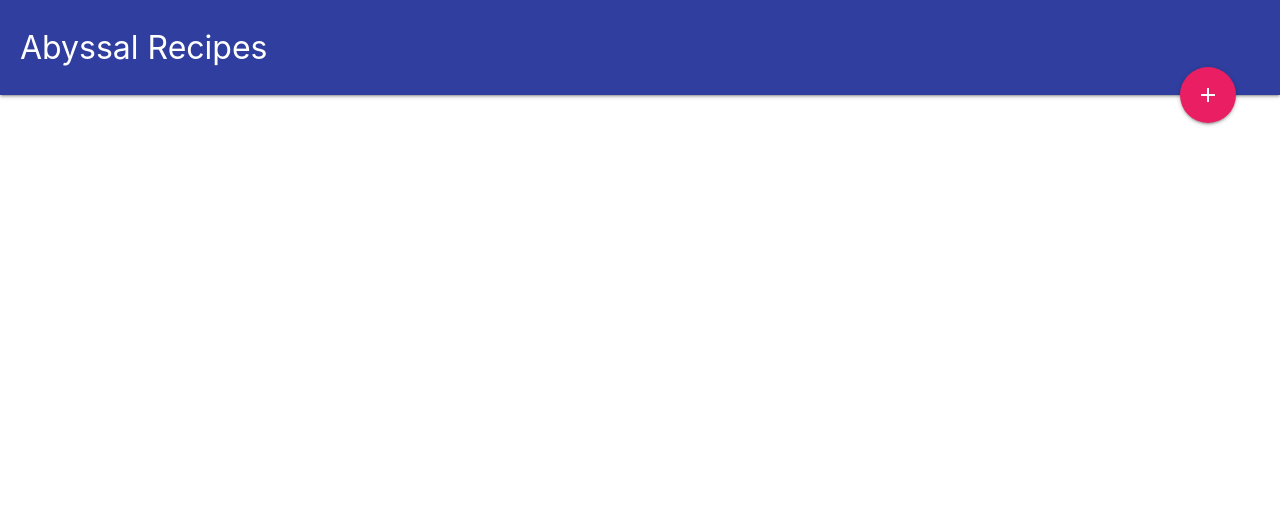
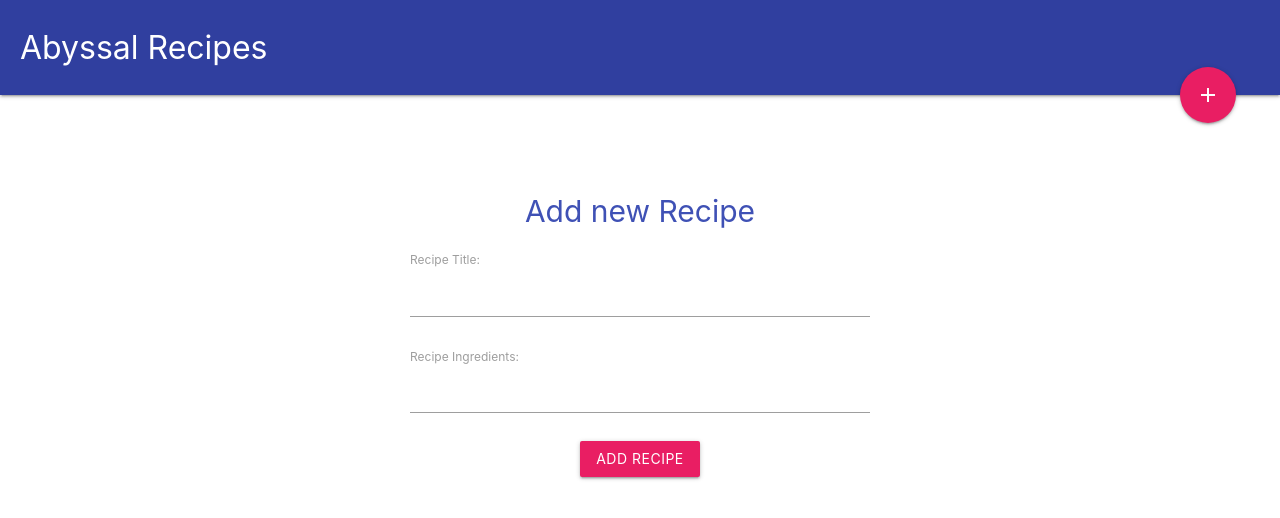
Before and after one commit to zetos/vue-crud-recipes, a Vue app: page /add-recipe in a window 1280 px wide. Shown: the top 518 px of the page. Built offline with nearby package versions, Linux system fonts and the light colour scheme.

Commit message:
AddRecipe View

```diff
--- a/src/components/Navbar.vue
+++ b/src/components/Navbar.vue
@@ -2,11 +2,11 @@
   <div class="navbar">
     <nav class="nav-extended indigo darken-2">
       <div class="nav-content">
-        <router-link to="">
+        <router-link :to="{ name: 'home' }">
           <span class="nav-title">Abyssal Recipes</span>
         </router-link>
         <a href="" class="btn-floating btn-large halfway-fab pink">
-          <router-link to="">
+          <router-link :to="{ name: 'addRecipe' }">
             <i class="material-icons">add</i>
           </router-link>
         </a>
--- a/src/router.js
+++ b/src/router.js
@@ -14,6 +14,15 @@
       component: Home
     },
     {
+      path: '/add-recipe',
+      name: 'addRecipe',
+      // route level code-splitting
+      // this generates a separate chunk (AddRecipe.[hash].js) for this route
+      // which is lazy-loaded when the route is visited.
+      component: () =>
+        import(/* webpackChunkName: "AddRecipe" */ './views/AddRecipe.vue')
+    },
+    {
       path: '/about',
       name: 'about',
       // route level code-splitting
--- /dev/null
+++ b/src/views/AddRecipe.vue
@@ -0,0 +1,51 @@
+<template>
+  <div class="container add-recipe">
+    <h2 class="center-align indigo-text">Add new Recipe</h2>
+    <form @submit.prevent="addRecipe">
+      <div class="field title">
+        <label for="title">Recipe Title:</label>
+        <input type="text" name="title" v-model="title" />
+      </div>
+      <div class="field add-ingredient">
+        <label for="add-ingredient">Recipe Ingredients:</label>
+        <input type="text" name="add-ingredient" />
+      </div>
+      <div class="field center-align">
+        <button class="btn pink">Add Recipe</button>
+      </div>
+    </form>
+  </div>
+</template>
+
+<script>
+export default {
+  name: 'AddRecipe',
+  data() {
+    return {
+      title: null
+    };
+  },
+  methods: {
+    addRecipe() {
+      console.log(this.title);
+    }
+  }
+};
+</script>
+
+<style>
+.add-recipe {
+  margin-top: 60px;
+  padding: 20px;
+  max-width: 500px;
+}
+
+.add-recipe h2 {
+  font-size: 2em;
+  margin: 20px auto;
+}
+
+.add-recipe .field {
+  margin: 20px auto;
+}
+</style>
```
